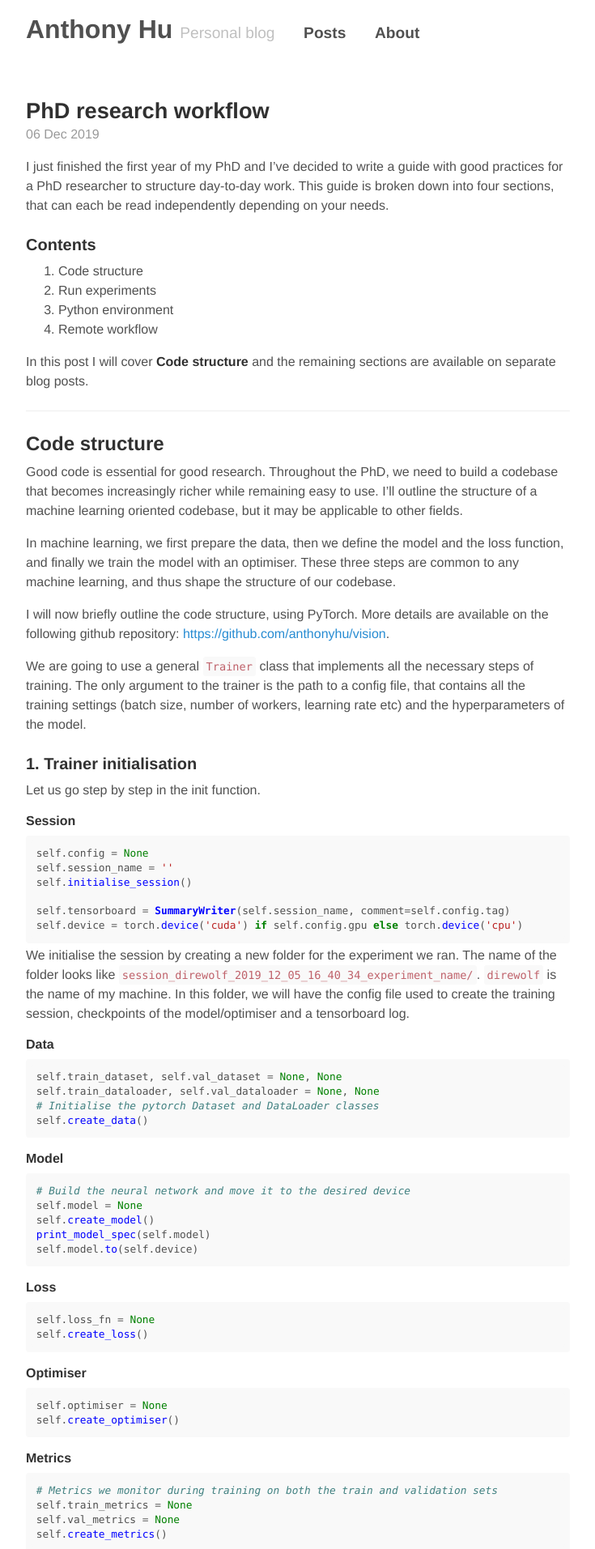
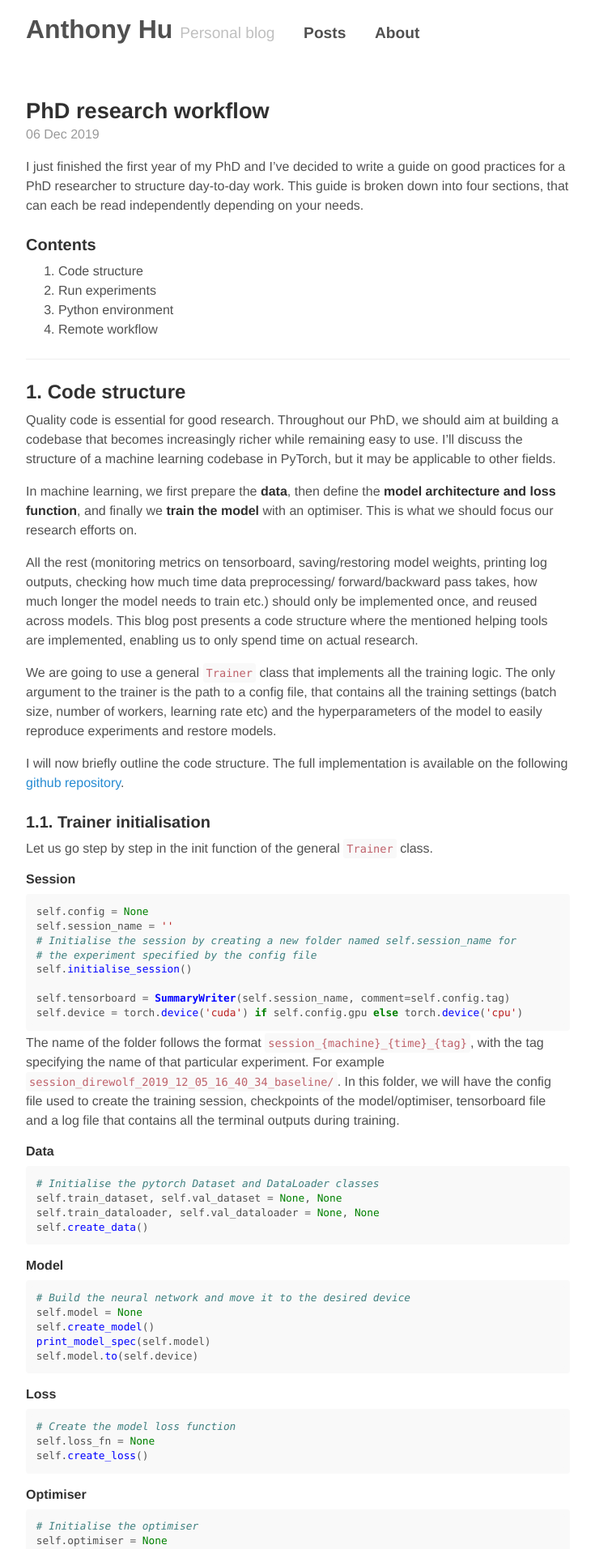
Before and after one commit to anthonyhu/anthonyhu.github.io, a Jekyll site: the page built from _posts/2019-12-06-phd-workflow.md, in a window 1280 px wide. Shown: the top 1913 px of the page at 81% size, without its empty margins (272-1007 px from the left). Built offline with Jekyll 4.4.1, drawn with Linux system fonts in a browser that asks for light colours; comment, search, counter and statistics services are not loaded; some of the changed text lies outside the part shown.

Commit message:
Finish blog post 1

````diff
--- /dev/null
+++ b/_plugins/jekyll_inline_highlight.rb
@@ -0,0 +1,27 @@
+# jekyll_inline_highlight
+#
+# A Liquid tag for inline syntax highlighting in Jekyll
+#
+# https://github.com/bdesham/inline_highlight
+#
+# Copyright (c) 2014-2015, Tom Preston-Werner and Benjamin Esham
+# See README.md for full copyright information.
+
+module Jekyll
+	class InlineHighlightBlock < Tags::HighlightBlock
+
+		def add_code_tag(code)
+			code_attributes = [
+				"class=\"highlight language-#{@lang.to_s.gsub('+', '-')}\"",
+				"data-lang=\"#{@lang.to_s}\""
+			].join(" ")
+			"<code #{code_attributes}>#{code.chomp.strip}</code>"
+		end
+
+		def render(context)
+			super.strip
+		end
+	end
+end
+
+Liquid::Template.register_tag('ihighlight', Jekyll::InlineHighlightBlock)
--- a/_posts/2019-12-06-phd-workflow.md
+++ b/_posts/2019-12-06-phd-workflow.md
@@ -4,61 +4,65 @@ title: PhD research workflow
 comments: true
 permalink: phd-workflow
 ---
-I just finished the first year of my PhD and I've decided to write a guide with good practices for a PhD researcher to
+I just finished the first year of my PhD and I've decided to write a guide on good practices for a PhD researcher to
 structure day-to-day work. This guide is broken down into four sections, that can each be read independently depending
 on your needs.
 
 ### Contents
-
 1. Code structure
 2. Run experiments
 3. Python environment
 4. Remote workflow
 
-In this post I will cover __Code structure__ and the remaining sections are available on separate blog posts.
-
 -----
 
-## Code structure
+## 1. Code structure
+Quality code is essential for good research. Throughout our PhD, we should aim at building a codebase that becomes
+increasingly richer while remaining easy to use. I'll discuss the structure of a machine learning codebase in
+PyTorch, but it may be applicable to other fields.
 
-Good code is essential for good research. Throughout the PhD, we need to build a codebase that becomes increasingly
-richer while remaining easy to use. I'll outline the structure of a machine learning oriented codebase, but it may be
-applicable to other fields.
+In machine learning, we first prepare the __data__, then define the __model architecture and loss function__, and
+finally we __train the model__ with an optimiser. This is what we should focus our research efforts on.
 
-In machine learning, we first prepare the data, then we define the model and the loss function, and finally we train
-the model with an optimiser. These three steps are common to any machine learning, and thus shape the structure of our
-codebase.
+All the rest (monitoring metrics on tensorboard, saving/restoring model weights, printing log outputs,
+checking how much time data preprocessing/
+forward/backward pass takes, how much longer the model needs to train etc.) should only be implemented once, and reused
+across models. This blog post presents a code structure where the mentioned helping tools are implemented, enabling us
+to only spend time on actual research.
 
-I will now briefly outline the code structure, using PyTorch. More details are available on the following github
-repository: [https://github.com/anthonyhu/vision](https://github.com/anthonyhu/vision).
+We are going to use a general `Trainer` class that implements all the training logic. The only argument
+to the trainer is the path to a config file, that contains all the training settings (batch size, number of workers,
+learning rate etc) and the hyperparameters of the model to easily reproduce experiments and restore models.
 
-We are going to use a general `Trainer` class that implements all the necessary steps of training. The only argument
-to the trainer is the path to a config file, that contains all the training settings (batch size, number of workers,
-learning rate etc) and the hyperparameters of the model.
+I will now briefly outline the code structure. The full implementation is available on the following [github
+repository](https://github.com/anthonyhu/vision).
 
-### 1. Trainer initialisation
-Let us go step by step in the init function.
+### 1.1. Trainer initialisation
+Let us go step by step in the init function of the general `Trainer` class.
 
 #### Session
 ```python
 self.config = None
 self.session_name = ''
+# Initialise the session by creating a new folder named self.session_name for
+# the experiment specified by the config file
 self.initialise_session()
 
 self.tensorboard = SummaryWriter(self.session_name, comment=self.config.tag)
 self.device = torch.device('cuda') if self.config.gpu else torch.device('cpu')
 ```
 
-We initialise the session by creating a new folder for the experiment we ran. The name of the folder looks like
-`session_direwolf_2019_12_05_16_40_34_experiment_name/`. `direwolf` is the name of my machine. In this folder,
-we will have the config file used to create the training session, checkpoints of the model/optimiser and a tensorboard
-log.
+The name of the folder follows the format `session_{machine}_{time}_{tag}`, with the tag specifying the name of
+that particular experiment.
+For example `session_direwolf_2019_12_05_16_40_34_baseline/`. In this folder, we will have the config file used
+to create the training session, checkpoints of the model/optimiser, tensorboard
+file and a log file that contains all the terminal outputs during training.
 
 #### Data
 ```python
+# Initialise the pytorch Dataset and DataLoader classes
 self.train_dataset, self.val_dataset = None, None
 self.train_dataloader, self.val_dataloader = None, None
-# Initialise the pytorch Dataset and DataLoader classes
 self.create_data()
 ```
 
@@ -73,12 +77,14 @@ self.model.to(self.device)
 
 #### Loss
 ```python
+# Create the model loss function
 self.loss_fn = None
 self.create_loss()
 ```
 
 #### Optimiser
 ```python
+# Initialise the optimiser
 self.optimiser = None
 self.create_optimiser()
 ```
@@ -91,9 +97,12 @@ self.val_metrics = None
 self.create_metrics()
 ```
 
+The abstract methods `self.create_data`, `self.create_model()`, etc., need to be implemented for each new project, and
+they are the only thing that needs to be implemented. The `Trainer` class will handle everything else. We will show
+shortly an example implementation on CIFAR.
 
-### 2. Train step
-Now let us see how the model computes one training step:
+### 1.2. Train step
+Now let us see how the model computes one training step. This is the function `Trainer.train_step()`.
 ```python
 # Fetch a training batch
 batch = self._get_next_batch()
@@ -128,8 +137,11 @@ Iteration  100/10000 | examples/s: 7785.4 | loss: 1.3832 | time elapsed: 00h00m0
 Fetch data time: 2ms, model update time: 7ms
 ```
 
-### 3. How to train a new model
-In practice, you can fork my repository at [https://github.com/anthonyhu/vision](https://github.com/anthonyhu/vision)
+The `train_step` function is very general and work with any input `batch`, which is a Python dictionary containing the
+inputs of the model as well as the labels (for supervised training) given by the PyTorch DataLoader.
+
+### 1.3. How to train a new model
+In practice, simply fork my [repository](https://github.com/anthonyhu/vision)
 and implement the following abstract methods of the trainer. The repository contains an example that trains a CIFAR10
 model in only a few lines of code:
 
@@ -212,8 +224,8 @@ Fetch data time: 10ms, model update time: 8ms
 ...
 ```
 
-```python
-def visualise(self, batch, output, mode)
-```
+Next we will cover how to run and organise reproducible experiments and how to setup a remote environment.
 
-This is `print("Hello world")`{.python} inline code.
+
+-----
+_Big thanks to Wayve, who taught me how to effectively structure my code._
--- a/_sass/_code.scss
+++ b/_sass/_code.scss
@@ -20,7 +20,9 @@ code {
 }
 
 /* Inline code, highlight */
-code.highlight {}
+code.highlight {
+  color: #515151;
+}
 
 /* Block code, no highlight [background] */
 pre {
````
Also changed, not shown: _posts/2014-01-01-example-content.md (+3 -0 lines), about.md (+2 -0 lines), img/me.jpg (added).
